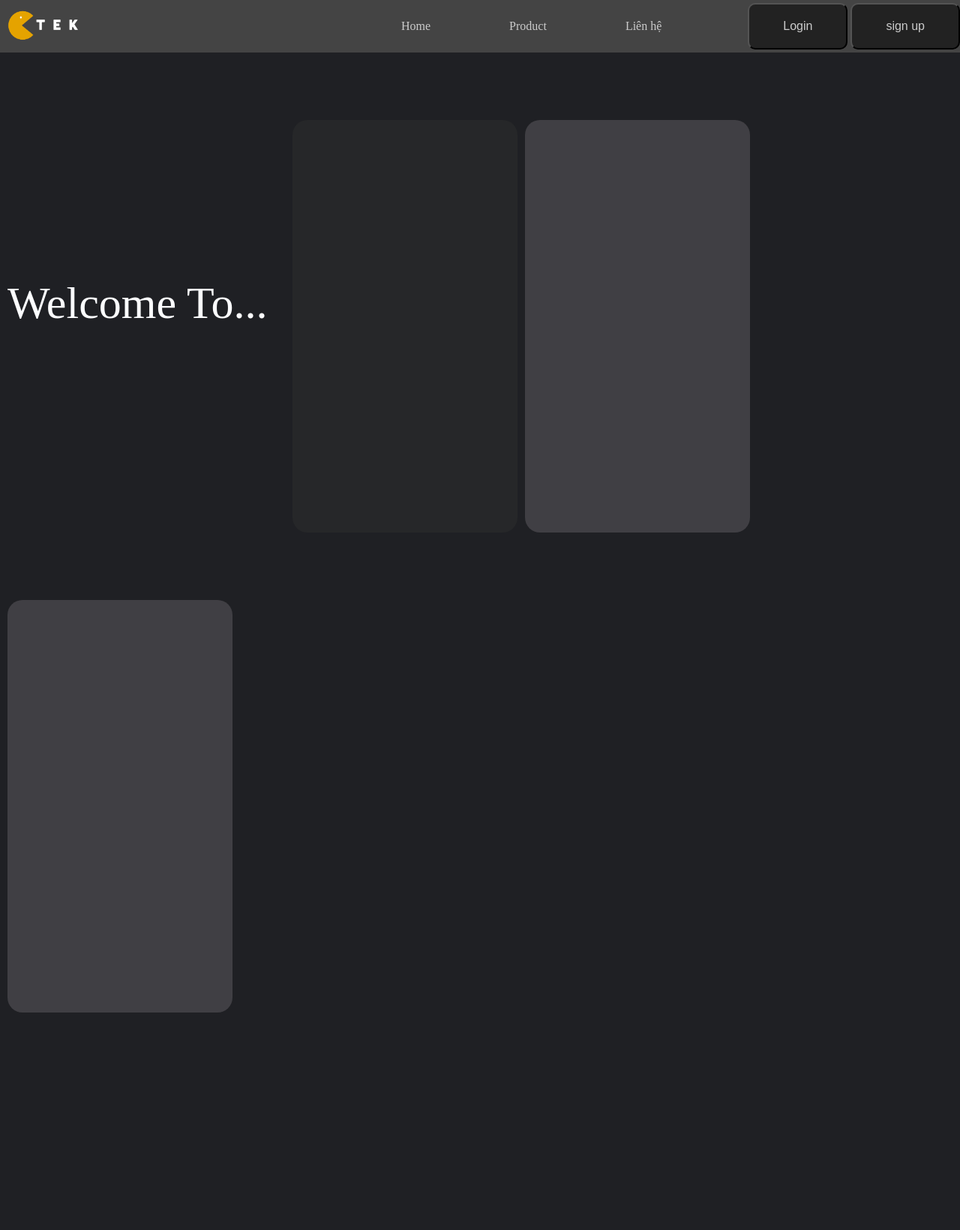
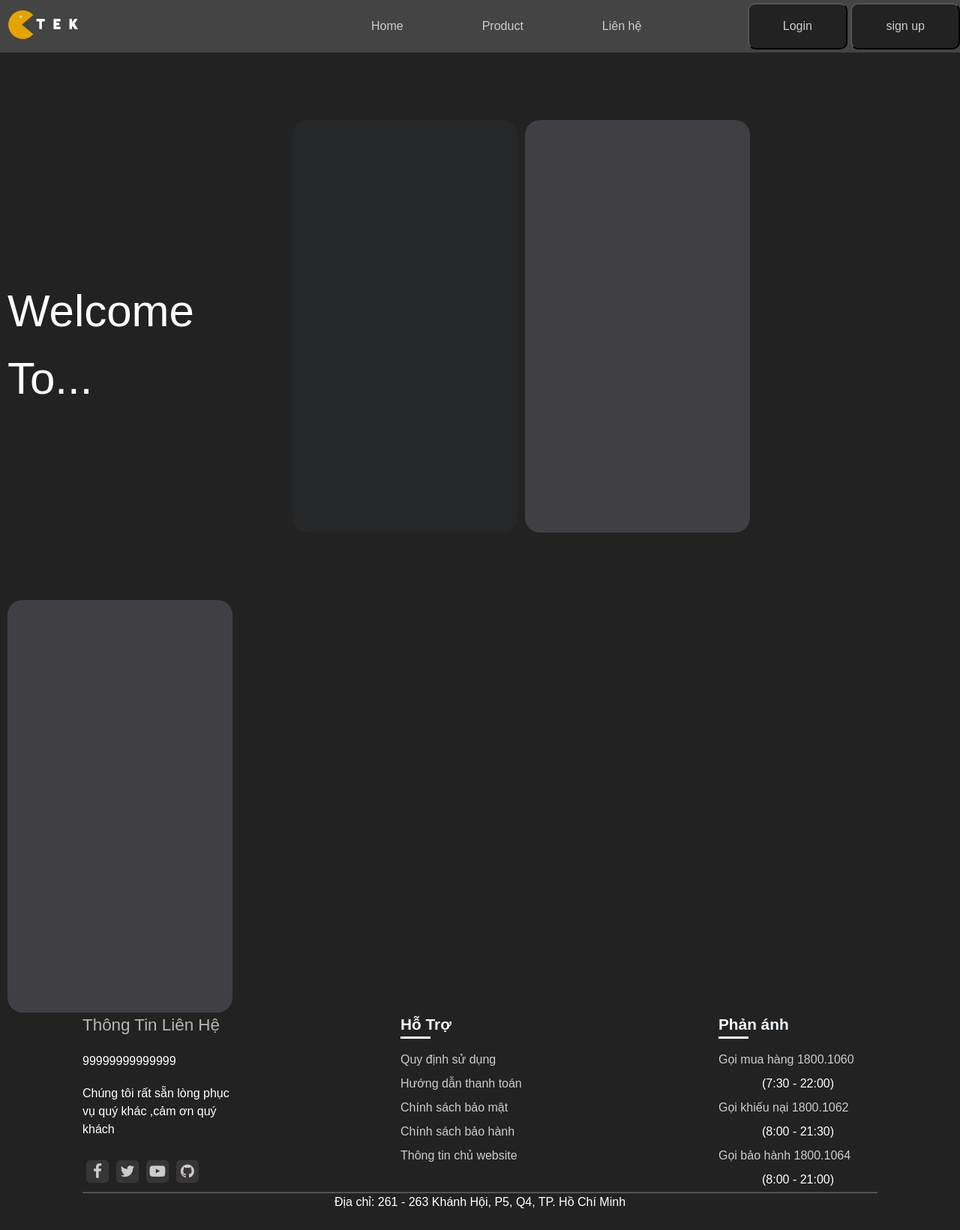
Before and after one commit to tiemmap147/Ctek, a PHP site: page / in a window 1280 px wide. Shown: the whole page at 75% size. Before the commit the page ends 1350 px from the top, so only its background shows below. Run offline with PHP 8.4, Linux system fonts and the light colour scheme.

Commit message:
footer cho web

```diff
--- /dev/null
+++ b/CSS/foter.css
@@ -0,0 +1,90 @@
+@import url(https://stackpath.bootstrapcdn.com/font-awesome/4.7.0/css/font-awesome.min.css);
+*{
+    margin: 0;
+    padding: 0;
+    box-sizing: border-box;
+}
+
+body{
+    font-family: Arial, Helvetica, sans-serif;
+    line-height: 1.5;
+}
+
+footer{
+    background: #222;
+    color: #fff;
+    padding: 25px 0;
+}
+
+.container{
+    width: 100%;
+    max-width: 1100px;
+    padding: 0 20px;
+    margin: 0 auto;
+
+    overflow: auto;
+}
+li{
+    list-style: none;
+    line-height: 2;
+}
+
+
+a{
+    text-decoration: none;
+    color: #ccc;
+}
+.footer-content{
+    display: flex;
+    justify-content: space-between;
+    align-items: flex-start;
+    flex-wrap: wrap;
+}
+.items{
+    flex-basis: 20%;
+}
+.items .logo{
+    text-transform: capitalize;
+    font-size: 1.4em;
+    color: #b6b6b6;
+}
+.items p{
+    margin: 1.2em 0;
+}
+.social{
+    display: flex;
+}
+.social a{
+    height: 30px;
+    width: 30px;
+    background: #383535;
+    border-radius: 5px;
+    margin:10px 5px;
+    text-align: center;
+}
+.social a i{
+    font-size: 1.3em;
+    line-height: 30px;
+}
+.items h3{
+    position: relative;
+    font-size: 1.3em;
+    margin-bottom: 1rem;
+    color: aliceblue;
+}
+.items h3::after{
+    content:"";
+    position: absolute;
+    width: 40px;
+    height: 3px;
+    background: #fff;
+    bottom: -4px;
+    left: 0;
+}
+hr{
+    opacity: .3;
+
+}
+footer .end{
+    text-align: center;
+}
--- /dev/null
+++ b/footer.php
@@ -0,0 +1,46 @@
+<link rel="stylesheet" href="CSS/foter.css">
+<footer>
+        <div class="container">
+            <div class="footer-content">
+                <div class="items">
+                    <a href="#" class="logo">Thông tin liên hệ </a>
+                    <p> 99999999999999</p>
+                    <p>Chúng tôi rất sẵn lòng phục vụ quý khác ,cảm ơn quý khách </p>
+                    <div class="social">
+                        <a href="#"><i class="fa fa-facebook"></i></a>
+                        <a href="#"><i class="fa fa-twitter"></i></a>
+                        <a href="#"><i class="fa fa-youtube-play"></i></a>
+                        <a href="#"><i class="fa fa-github"></i></a>
+                    </div>
+                </div>
+                <div class="items">
+                    <h3> Hỗ Trợ </h3>
+                    <ul>
+                        <li><a href="#">Quy định sử dụng</a></li>
+                        <li><a href="#">Hướng dẫn thanh toán</a></li>
+                        <li><a href="#">Chính sách bảo mật </a></li>
+                        <li><a href="#">Chính sách bảo hành</a></li>
+                        <li><a href="#">Thông tin chủ website</a></li>
+
+                    </ul>
+                </div>
+
+                <div class="items">
+                    <h3>Phản ánh </h3>
+                <ul>
+                    <li><a href="#">Gọi mua hàng   1800.1060 </a></li>
+                    <li ><center>(7:30 - 22:00)</center></li>
+                    <li><a href="#">Gọi khiếu nại  1800.1062 </a></li>
+                    <li><center>(8:00 - 21:30)</center></li>
+                    <li><a href="#">Gọi bảo hành   1800.1064 </a></li>
+                    <li><center>(8:00 - 21:00)</center></li>
+
+                </ul>
+                </div>
+
+
+            </div>
+            <hr>
+            <p class="end"> Địa chỉ: 261 - 263 Khánh Hội, P5, Q4, TP. Hồ Chí Minh </p>
+        </div>
+    </footer>
--- a/index.php
+++ b/index.php
@@ -21,5 +21,10 @@
 
 	</div>
 
+	<footer?>
+		<?php
+		include("footer.php");
+		?>
+	</footer>
 </body>
 </html>
```
